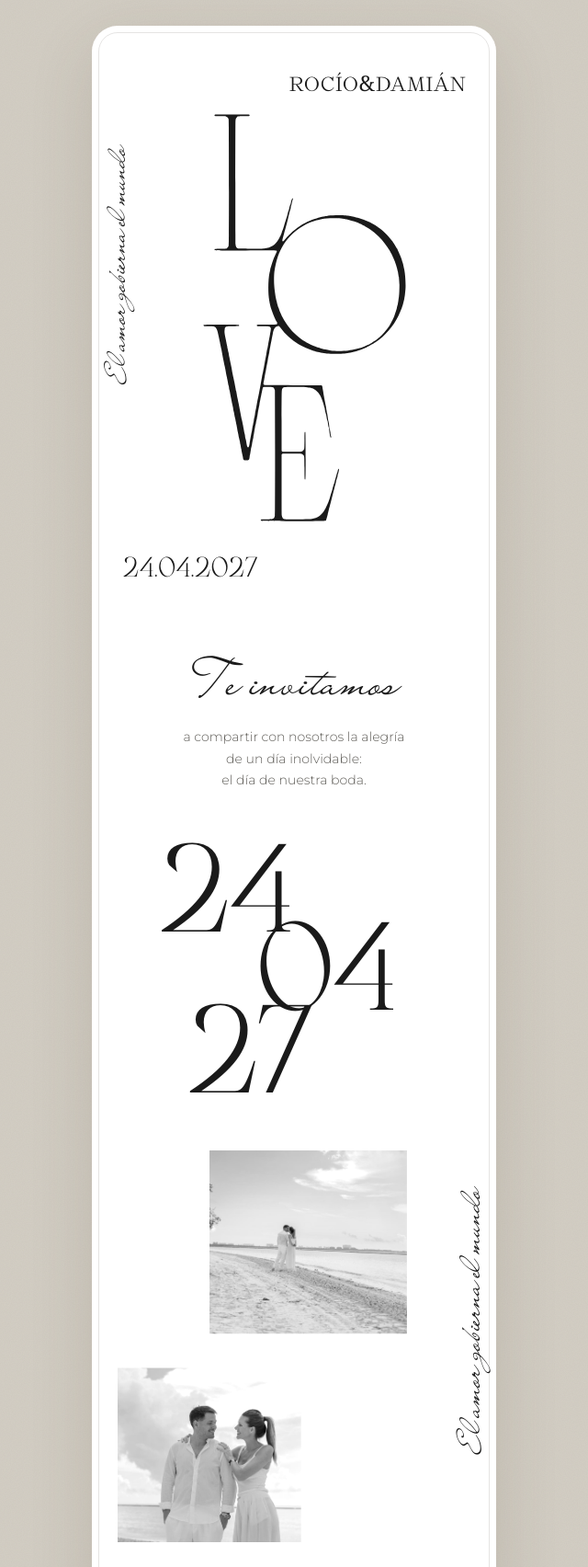
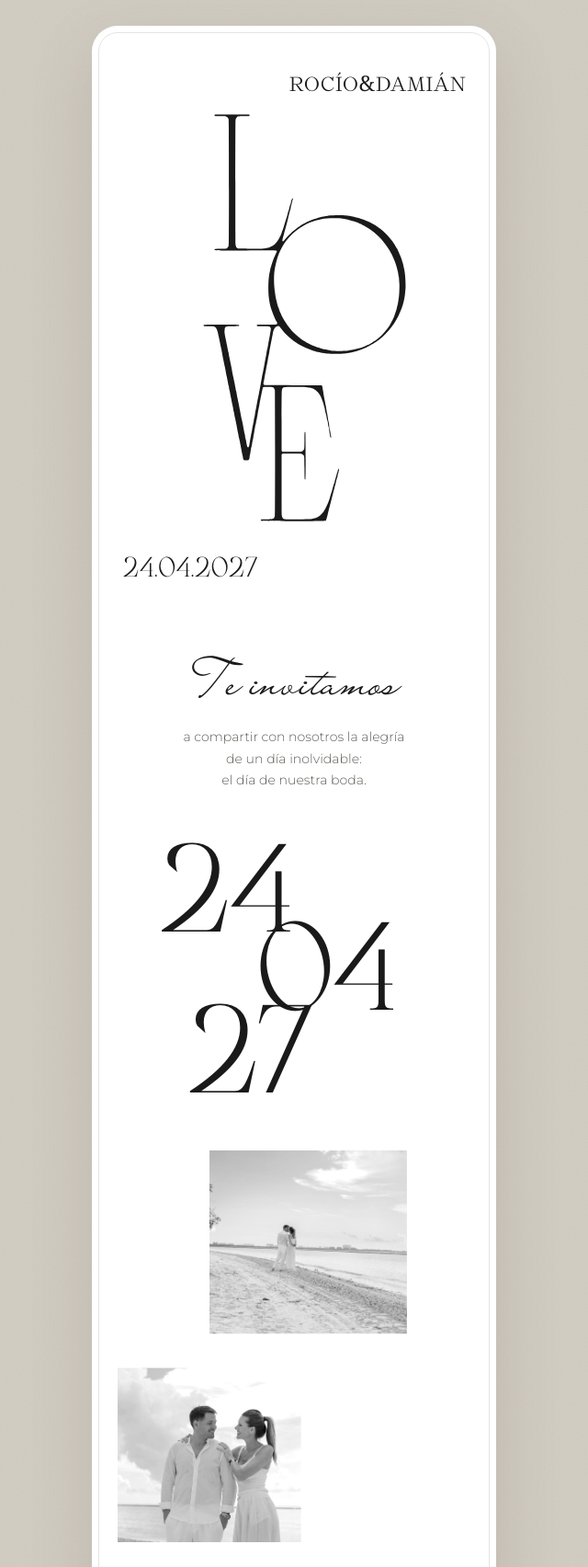
Before and after one commit to Mairacol/bodarocioydamian, a plain HTML site: page index.html in a window 1280 px wide. Shown: the top 1704 px of the page at 92% size, without its empty margins (320-960 px from the left). Drawn offline with Linux system fonts and the light colour scheme.

Commit message:
sin frase

```diff
--- a/index.html
+++ b/index.html
@@ -51,7 +51,7 @@
         <section class="cover">
             <p class="cover-names fade-in" style="--d:.1s">ROCÍO&amp;DAMIÁN</p>
 
-            <p class="vertical-script vertical-left fade-in" style="--d:.3s">El amor gobierna el mundo</p>
+            <p class="vertical-script vertical-left fade-in" style="--d:.3s"></p>
 <div class="big-word fade-in" style="--d:.2s">
     <img src="love.svg" alt="Love">
 </div>
@@ -72,7 +72,7 @@
 
         <!-- FOTOS + FRASE -->
         <section class="collage-section">
-            <p class="vertical-script vertical-right fade-in">El amor gobierna el mundo</p>
+            <p class="vertical-script vertical-right fade-in"></p>
             <div class="collage fade-in">
                 <div class="frame collage-1" data-speed="0.07"><img src="ca04094b-0a6a-4bfb-8898-ab6d1771920b.jpg" alt="Rocío & Damián"></div>
                 <div class="frame collage-2" data-speed="-0.05"><img src="5eda1440-27a6-4010-b1da-3adb0e728303.jpg" alt="Rocío y Damián"></div>
```
